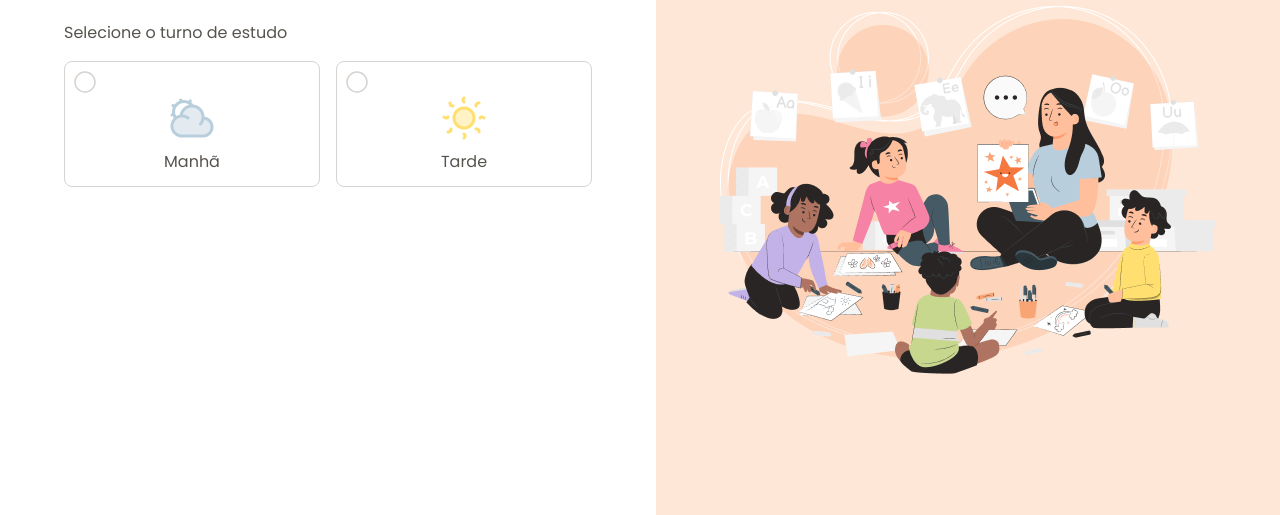
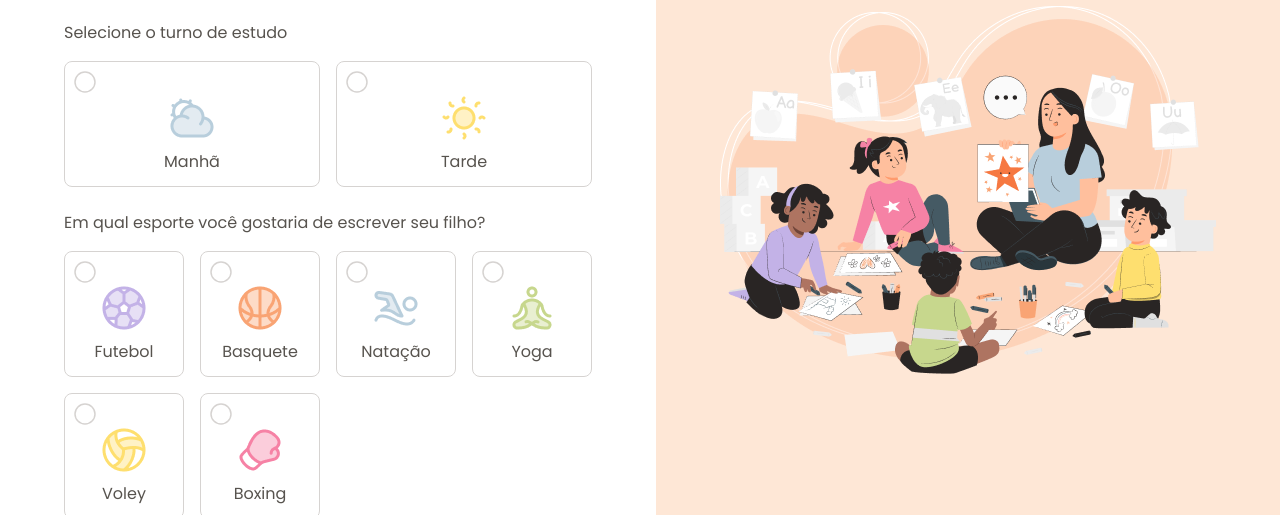
Before and after one commit to afonsolimajr/mba-formulario-matricula, a plain HTML site: page index.html in a window 1280 px wide. Shown: the part 285-800 px from the top of the page. Drawn offline with Linux system fonts and the light colour scheme.

Commit message:
ending input radio

```diff
--- a/index.html
+++ b/index.html
@@ -152,6 +152,54 @@
                                 </div>
                             </div>
                         </div>
+
+                        <div class="input-wrapper">
+                            <label>Em qual esporte você gostaria de escrever seu filho?</label>
+
+                            <div class="radio-wrapper">
+                                <div class="radio-inner">
+                                    <div class="radio-image"></div>
+                                    <input type="radio" name="sport" id="football">
+                                    <img src="assets/football.png" alt="ícone de futebol">
+                                    <label for="football">Futebol</label>
+                                </div>
+
+                                <div class="radio-inner">
+                                    <div class="radio-image"></div>
+                                    <input type="radio" name="sport" id="basketball">
+                                    <img src="assets/basketball-02.png" alt="ícone de basquete">
+                                    <label for="basketball">Basquete</label>
+                                </div>
+
+                                <div class="radio-inner">
+                                    <div class="radio-image"></div>
+                                    <input type="radio" name="sport" id="swimming">
+                                    <img src="assets/swimming.png" alt="ícone de natação">
+                                    <label for="swimming">Natação</label>
+                                </div>
+
+                                <div class="radio-inner">
+                                    <div class="radio-image"></div>
+                                    <input type="radio" name="sport" id="yoga">
+                                    <img src="assets/yoga-02.png" alt="ícone de yoga">
+                                    <label for="yoga">Yoga</label>
+                                </div>
+
+                                <div class="radio-inner">
+                                    <div class="radio-image"></div>
+                                    <input type="radio" name="sport" id="volleyball">
+                                    <img src="assets/volleyball.png" alt="ícone de volley">
+                                    <label for="yoga">Voley</label>
+                                </div>
+
+                                <div class="radio-inner">
+                                    <div class="radio-image"></div>
+                                    <input type="radio" name="sport" id="boxing">
+                                    <img src="assets/boxing-glove-01.png" alt="ícone de boxing">
+                                    <label for="boxing">Boxing</label>
+                                </div>
+                            </div>
+                        </div>
                     </fieldset>
                 </form>
             </div>
```
